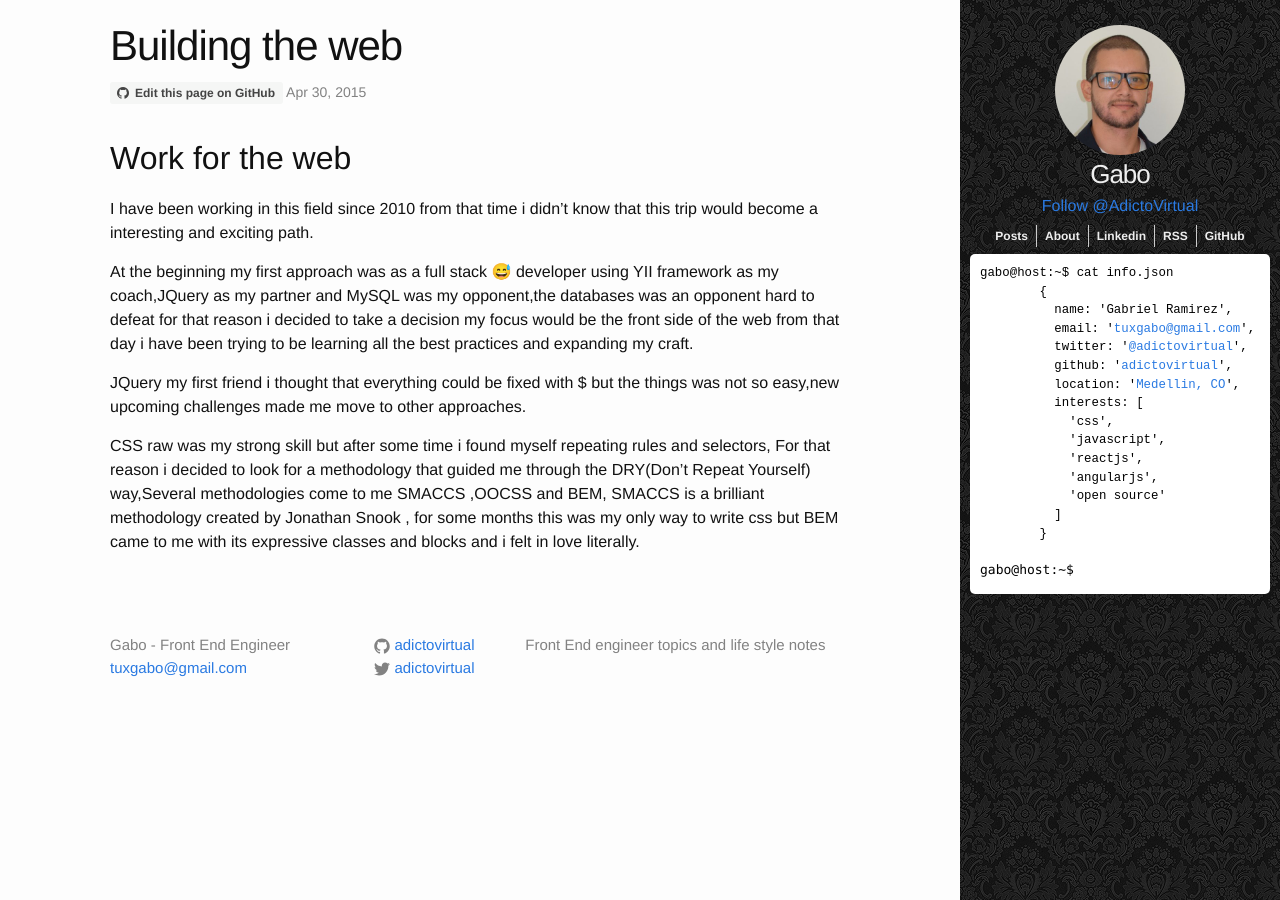
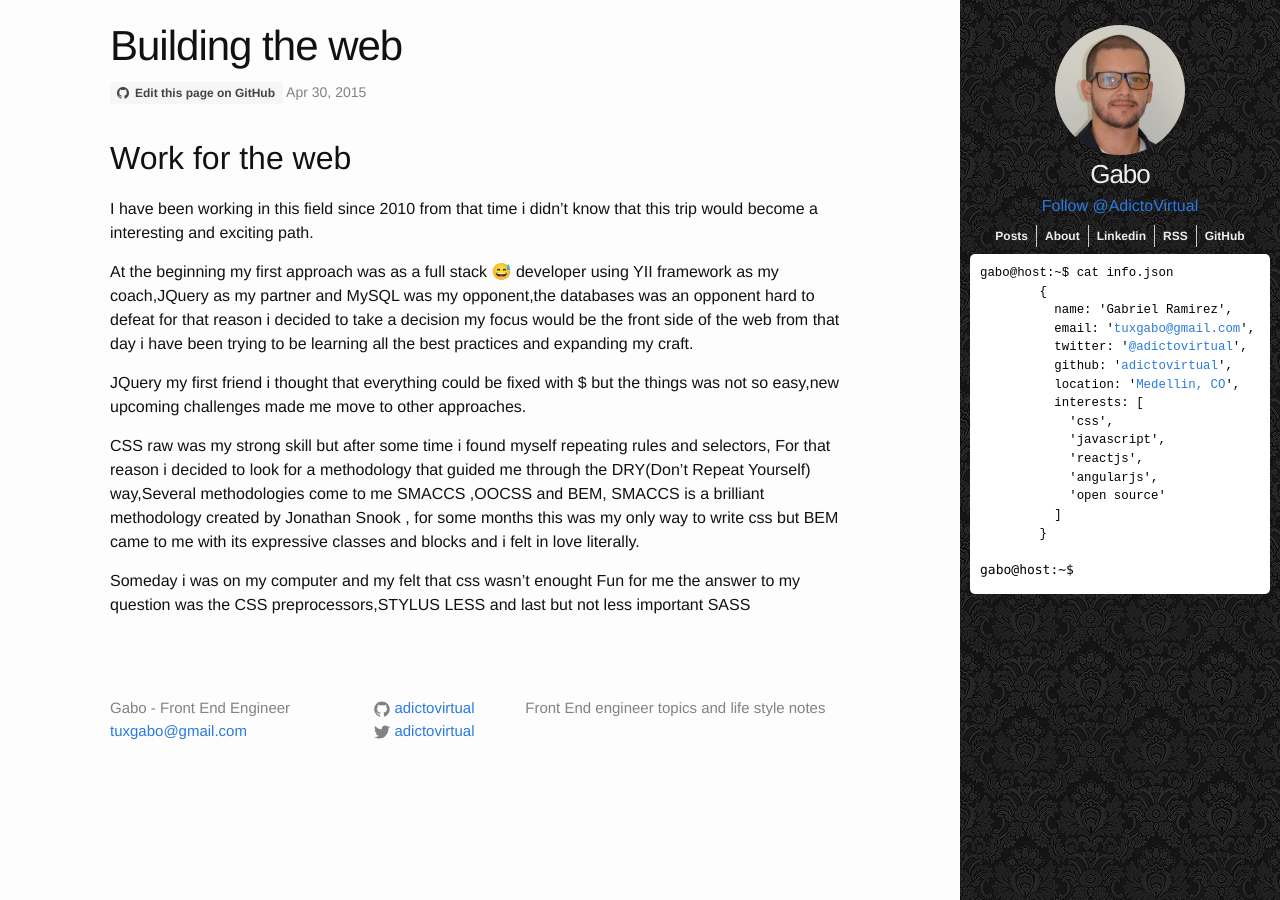
Before and after one commit to juanramirezc2/adictovirtual.github.io, a Jekyll site: the page built from _posts/2015-05-10-building-the-web.md, in a window 1280 px wide. Built offline with Jekyll 4.4.1, drawn with Linux system fonts in a browser that asks for light colours; nearby versions of some CDN libraries; comment, search, counter and statistics services are not loaded.

Commit message:
preprocessor into the scene

```diff
--- a/_posts/2015-05-10-building-the-web.md
+++ b/_posts/2015-05-10-building-the-web.md
@@ -16,3 +16,5 @@
 JQuery my first friend i thought that everything could be fixed with $ but the things was not so easy,new upcoming challenges made me move to other approaches.
 
 CSS raw was my strong skill but after some time i found myself repeating rules and selectors, For that reason i decided to look for a methodology that guided  me through the  DRY(Don't Repeat Yourself) way,Several methodologies come to me SMACCS ,OOCSS and  BEM, SMACCS is a brilliant methodology created by Jonathan Snook , for some months this was my only way to write css but BEM came to me with its expressive classes and blocks and i felt in love literally.
+
+Someday i was on my computer and my felt that css wasn't  enought Fun for me the answer to my question was the CSS preprocessors,STYLUS LESS and last but not less important SASS
```
